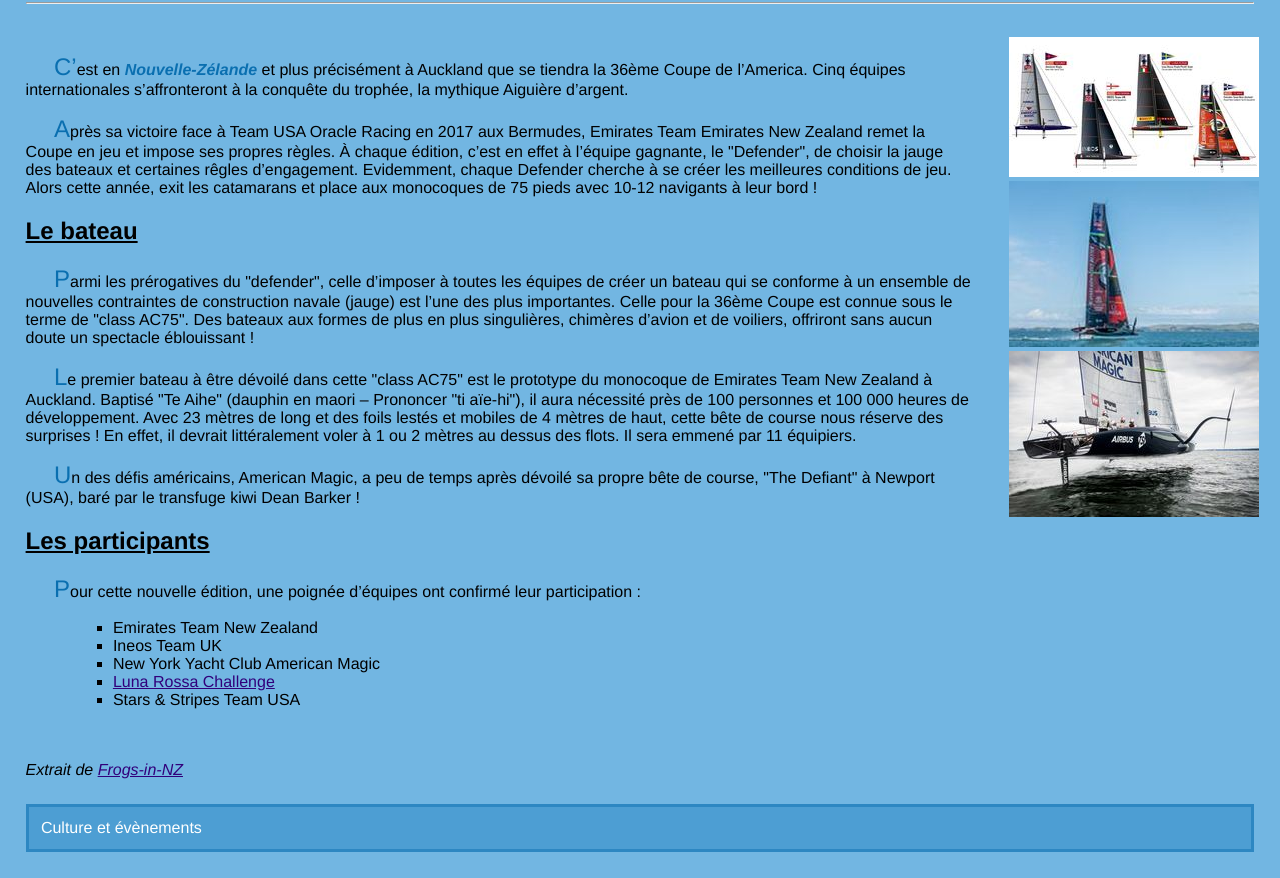
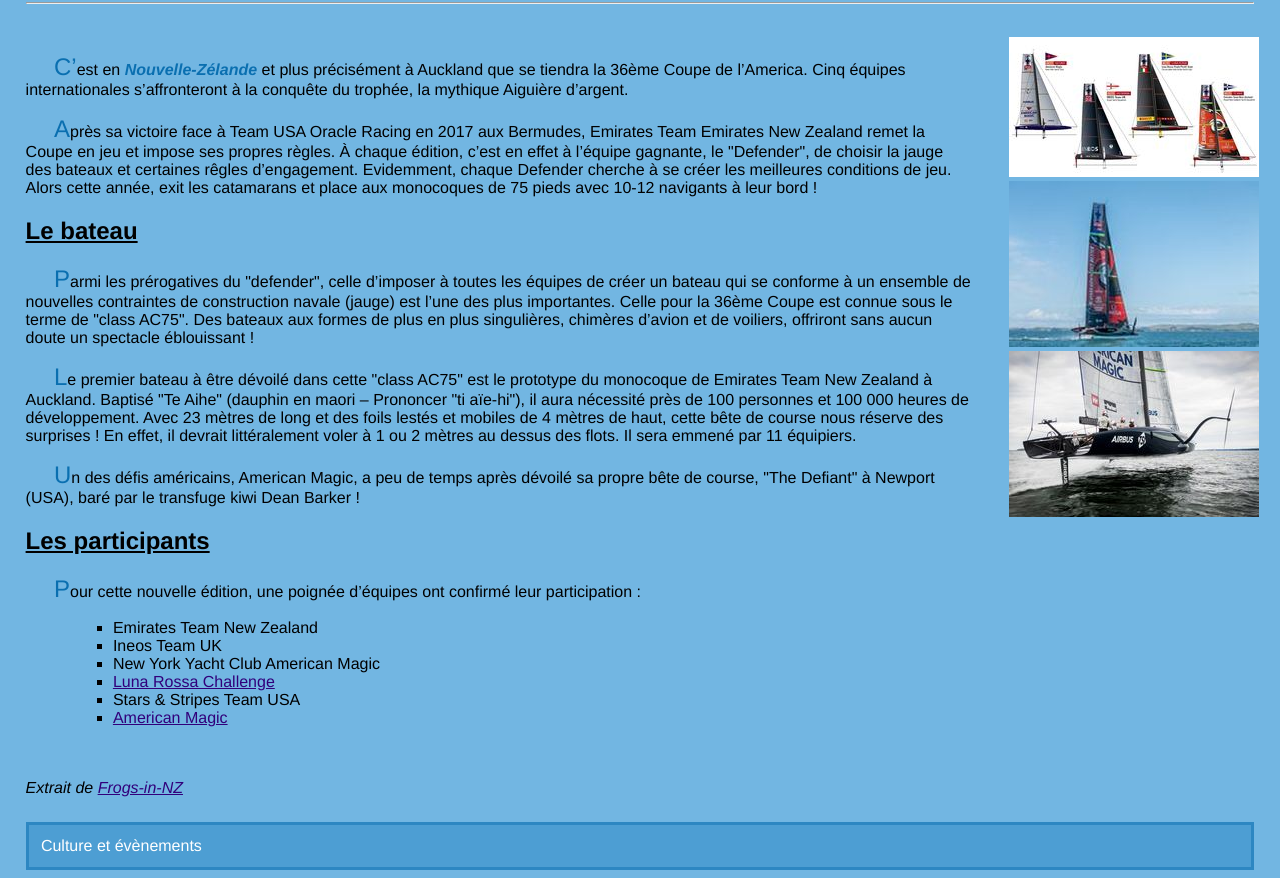
Before and after one commit to dhalidi/ACwebProjet, a plain HTML site: page index.html in a window 1280 px wide. Shown: the part 136-1014 px from the top of the page. Drawn offline with Linux system fonts and the light colour scheme.

Commit message:
Ajout hyperlien vers American Magic

```diff
--- a/index.html
+++ b/index.html
@@ -48,6 +48,8 @@
 		<li> New York Yacht Club American Magic </li>
 		<li> <a href="./challenger/luna_rossa.html" title="Accès sécurisé au challenger Luna Rossa"> Luna Rossa Challenge </a></li>
 		<li> Stars & Stripes Team USA </li>
+		<li> <a href="./challenger/american_magic.html" title="Accès sécurisé au challenger Luna Rossa"> American Magic </a></li>
+
 	</ul>
   </section>
 
```
